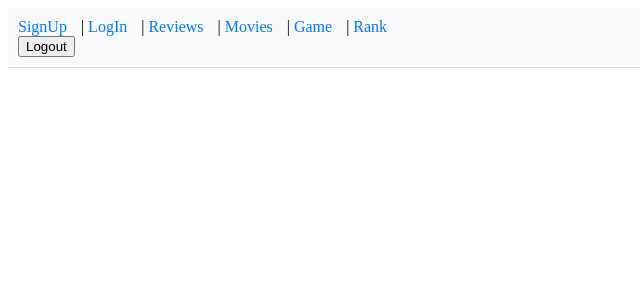
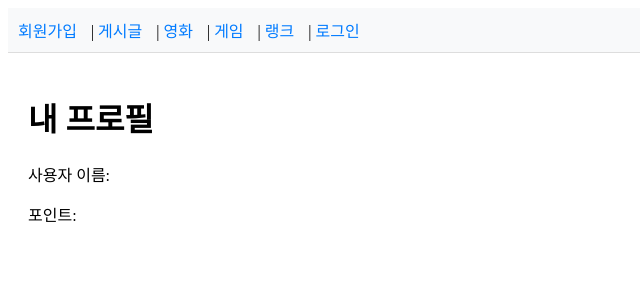
Before and after one commit to Arne919/MovieMonster, a Vue app in the folder front/vue-front/: page /profile in a window 1280 px wide. Shown: the top 300 px of the page, without its empty margins (0-640 px from the left). Built offline with nearby package versions, Linux system fonts and the light colour scheme; no server answers.

Commit message:
login/profile

```diff
--- a/front/vue-front/src/App.vue
+++ b/front/vue-front/src/App.vue
@@ -3,17 +3,20 @@
     <nav class="navbar">
       <div class="container">
         <!-- Navigation Links -->
-        <RouterLink :to="{ name: 'SignUpView' }" class="nav-link">SignUp</RouterLink> |
-        <RouterLink :to="{ name: 'LogInView' }" class="nav-link">LogIn</RouterLink> |
-        <RouterLink :to="{ name: 'ArticleView' }" class="nav-link">Reviews</RouterLink> |
-        <RouterLink :to="{ name: 'MovieList' }" class="nav-link">Movies</RouterLink> |
-        <RouterLink :to="{ name: 'GameView' }" class="nav-link">Game</RouterLink> |
-        <RouterLink :to="{ name: 'RankView' }" class="nav-link">Rank</RouterLink>
+        <RouterLink :to="{ name: 'SignUpView' }" class="nav-link">회원가입</RouterLink> |
+        <!-- <RouterLink :to="{ name: 'LogInView' }" class="nav-link">LogIn</RouterLink> | -->
+        <RouterLink :to="{ name: 'ArticleView' }" class="nav-link">게시글</RouterLink> |
+        <RouterLink :to="{ name: 'MovieList' }" class="nav-link">영화</RouterLink> |
+        <RouterLink :to="{ name: 'GameView' }" class="nav-link">게임</RouterLink> |
+        <RouterLink :to="{ name: 'RankView' }" class="nav-link">랭크</RouterLink> |
+        <RouterLink v-if="isLogin" :to="{ name: 'ProfileView' }" class="nav-link">내 프로필</RouterLink>
+        <RouterLink v-else :to="{ name: 'LogInView' }" class="nav-link">로그인</RouterLink>
+
 
         <div class="user-info" v-if="user.username">
           {{ user.username }} | Points: {{ user.current_points }}
         </div>
-        <form @submit.prevent="logOut">
+        <form @submit.prevent="logOut" v-if="isLogin">
           <input type="submit" value="Logout">
         </form>
       </div>
@@ -32,6 +35,7 @@ import { useCounterStore } from '@/stores/counter'
 import { computed } from 'vue';
 
 const store = useCounterStore()
+const isLogin = computed(() => store.isLogin);
 const user = computed(() => store.user);
 
 // const user = ref({ username: '', points: 0 }); // 유저 정보
@@ -55,10 +59,16 @@ const logOut = () => {
   store.logOut();  // store에서 로그아웃 처리
   user.value = { username: '', points: 0 }; // 유저 정보 초기화
 };
+onMounted(() => {
+  if (isLogin.value) {
+    store.fetchUserPoints(); // 유저 포인트 가져오기
+  }
+});
 
-onMounted(() => {
-  store.fetchUserPoints(); // 컴포넌트가 마운트되면 유저 정보 가져오기
-});
+// onMounted(() => {
+//   store.fetchUserPoints(); // 컴포넌트가 마운트되면 유저 정보 가져오기
+// });
+
 </script>
 
 <style scoped>
--- a/front/vue-front/src/router/index.js
+++ b/front/vue-front/src/router/index.js
@@ -14,6 +14,7 @@ import ForeignQuotesView from "@/views/ForeignQuotesView.vue"
 import RankView from '@/views/RankView.vue'
 import { useCounterStore } from '@/stores/counter'
 import EditView from '@/views/EditView.vue'
+import ProfileView from '@/views/ProfileView.vue';
 
 
 const router = createRouter({
@@ -86,24 +87,30 @@ const router = createRouter({
       name: 'RankView',
       component: RankView,
     },
+    {
+      path: '/profile',
+      name: 'ProfileView',
+      component: ProfileView,
+    },
   ]
 })
 
 router.beforeEach((to, from) => {
-  const store = useCounterStore()
-  // 만약 이동하는 목적지가 메인 페이지이면서
-  // 현재 로그인 상태가 아니라면 로그인 페이지로 보냄
-  if (to.name === 'ArticleView' && !store.isLogin) {
-    window.alert('로그인이 필요합니다.')
-    return { name: 'LogInView' }
+  const store = useCounterStore();
+
+  // 로그인 상태 확인이 필요한 경로들
+  const protectedRoutes = ['ArticleView', 'MovieList', 'GameView', 'RankView'];
+
+  if (protectedRoutes.includes(to.name) && !store.isLogin) {
+    window.alert('로그인이 필요합니다.');
+    return { name: 'LogInView' };
   }
 
-  // 만약 로그인 사용자가 회원가입 또는 로그인 페이지로 이동하려고 하면
-  // 메인 페이지로 보냄
-  if ((to.name === 'SignUpView' || to.name === 'LogInView') && (store.isLogin)) {
-    window.alert('이미 로그인 되어있습니다.')
-    return { name: 'ArticleView' }
+  // 로그인 사용자가 회원가입 또는 로그인 페이지로 이동하려고 하면 메인 페이지로 리다이렉트
+  if ((to.name === 'SignUpView' || to.name === 'LogInView') && store.isLogin) {
+    window.alert('이미 로그인 되어있습니다.');
+    return { name: 'ArticleView' };
   }
-})
+});
 
 export default router
--- /dev/null
+++ b/front/vue-front/src/views/ProfileView.vue
@@ -0,0 +1,26 @@
+<template>
+  <div class="profile">
+    <h1>내 프로필</h1>
+    <p>사용자 이름: {{ user.username }}</p>
+    <p>포인트: {{ user.current_points }}</p>
+  </div>
+</template>
+
+<script setup>
+import { useCounterStore } from '@/stores/counter';
+import { computed, onMounted } from 'vue';
+
+const store = useCounterStore();
+const user = computed(() => store.user);
+
+// 유저 정보를 마운트 시 업데이트
+onMounted(() => {
+  store.fetchUserPoints();
+});
+</script>
+
+<style scoped>
+.profile {
+  padding: 20px;
+}
+</style>
```
